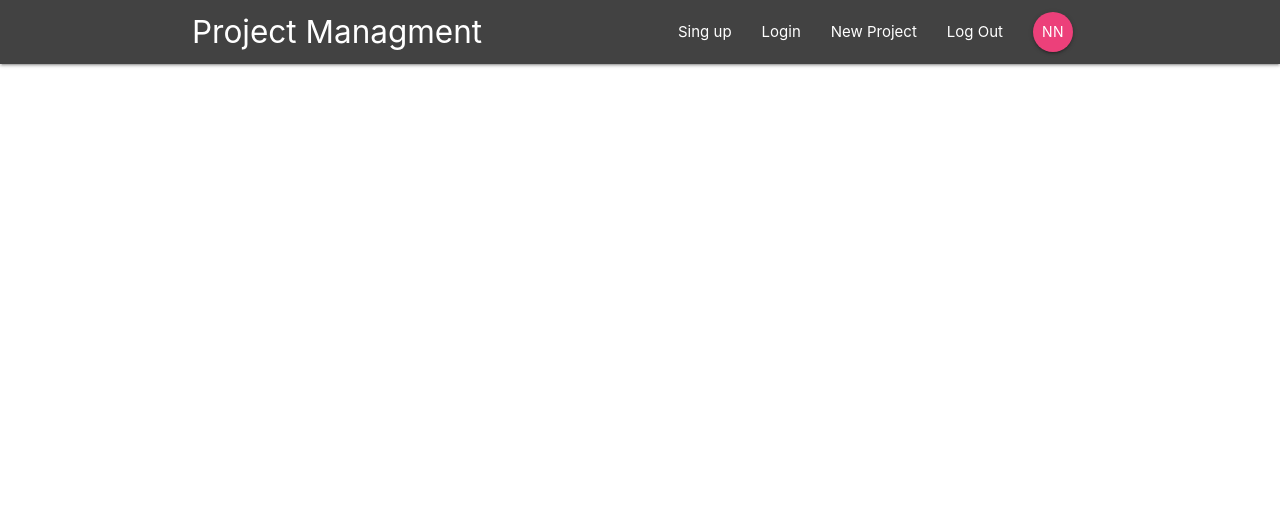
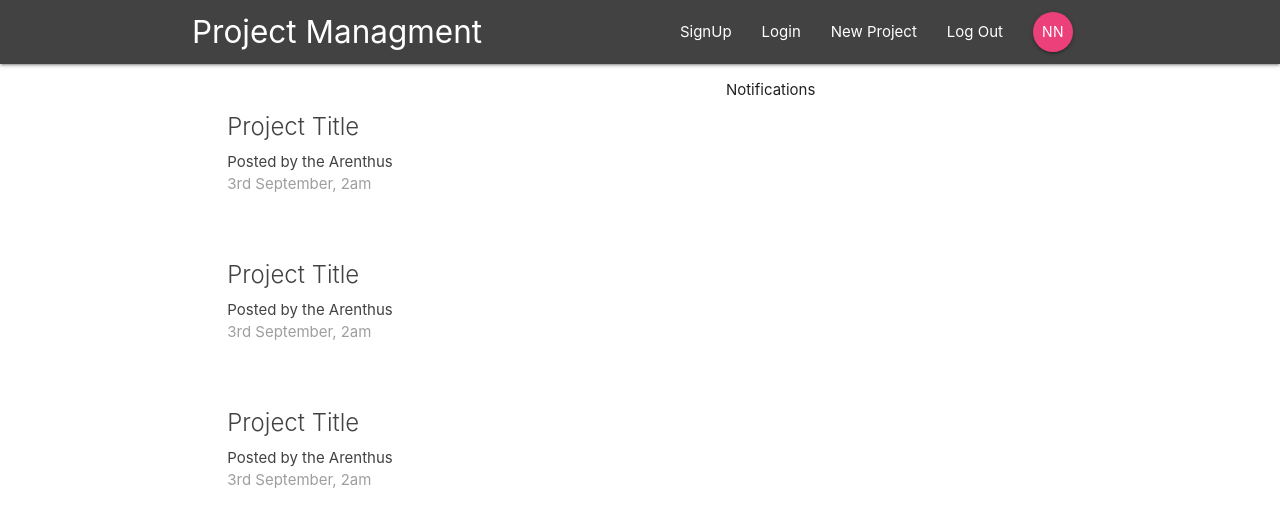
Before and after one commit to kkos-ecom/projectmanagment, a React (Create React App) app: page / in a window 1280 px wide. Shown: the top 526 px of the page. Built offline with nearby package versions, Linux system fonts and the light colour scheme.

Commit message:
Added project list static

```diff
--- a/src/App.js
+++ b/src/App.js
@@ -1,12 +1,16 @@
 import React from 'react';
-import { BrowserRouter } from 'react-router-dom'
+import { BrowserRouter, Switch, Route} from 'react-router-dom'
 import Navbar from './components/layout/Navbar'
+import Dashboard from './components/dashboard/Dashboard'
 
 function App() {
   return (
     <BrowserRouter>
       <div className="App">
         <Navbar></Navbar>
+        <Switch>
+          <Route path='/' component={Dashboard} />
+        </Switch>
       </div>
     </BrowserRouter>
   );
--- a/src/components/dashboard/Dashboard.js
+++ b/src/components/dashboard/Dashboard.js
@@ -0,0 +1,22 @@
+import React, { Component } from 'react'
+import Notifications from './Notifications'
+import ProjectList from '../projects/ProjectList'
+
+class Dashboard extends Component {
+    render() {
+        return (
+            <div className="dashboard container">
+                <div className="row">
+                    <div className="col s12 m6">
+                        <ProjectList />
+                    </div>
+                    <div className="col s12 m5 offset-m1">
+                        <Notifications />
+                    </div>
+                </div>
+            </div>
+        )
+    }
+}
+
+export default Dashboard
--- a/src/components/dashboard/Notifications.js
+++ b/src/components/dashboard/Notifications.js
@@ -0,0 +1,11 @@
+import React from 'react'
+
+const Notifications = () => {
+    return (
+        <div>
+            <p>Notifications</p>
+        </div>
+    )
+}
+
+export default Notifications
--- a/src/components/layout/SignedOutLinks.js
+++ b/src/components/layout/SignedOutLinks.js
@@ -4,7 +4,7 @@
 const SignedOutLinks = () => {
     return(
         <ul className="right">
-            <li><NavLink to='/'>Sing up</NavLink></li>
+            <li><NavLink to='/'>SignUp</NavLink></li>
             <li><NavLink to='/'>Login</NavLink></li>
         </ul>
     )
--- a/src/components/projects/ProjectList.js
+++ b/src/components/projects/ProjectList.js
@@ -0,0 +1,34 @@
+import React from 'react'
+
+const ProjectList = () => {
+    return (
+        <div className="project-list section">
+
+            <div className="card z-depth-0 project-summary">
+                <div className="card-content grey-text text-darken-3">
+                    <span className="card-title">Project Title</span>
+                    <p>Posted by the Arenthus</p>
+                    <p className="grey-text">3rd September, 2am</p>
+                </div>
+            </div>
+
+            <div className="card z-depth-0 project-summary">
+                <div className="card-content grey-text text-darken-3">
+                    <span className="card-title">Project Title</span>
+                    <p>Posted by the Arenthus</p>
+                    <p className="grey-text">3rd September, 2am</p>
+                </div>
+            </div>
+
+            <div className="card z-depth-0 project-summary">
+                <div className="card-content grey-text text-darken-3">
+                    <span className="card-title">Project Title</span>
+                    <p>Posted by the Arenthus</p>
+                    <p className="grey-text">3rd September, 2am</p>
+                </div>
+            </div>
+        </div>
+    )
+}
+
+export default ProjectList
```
